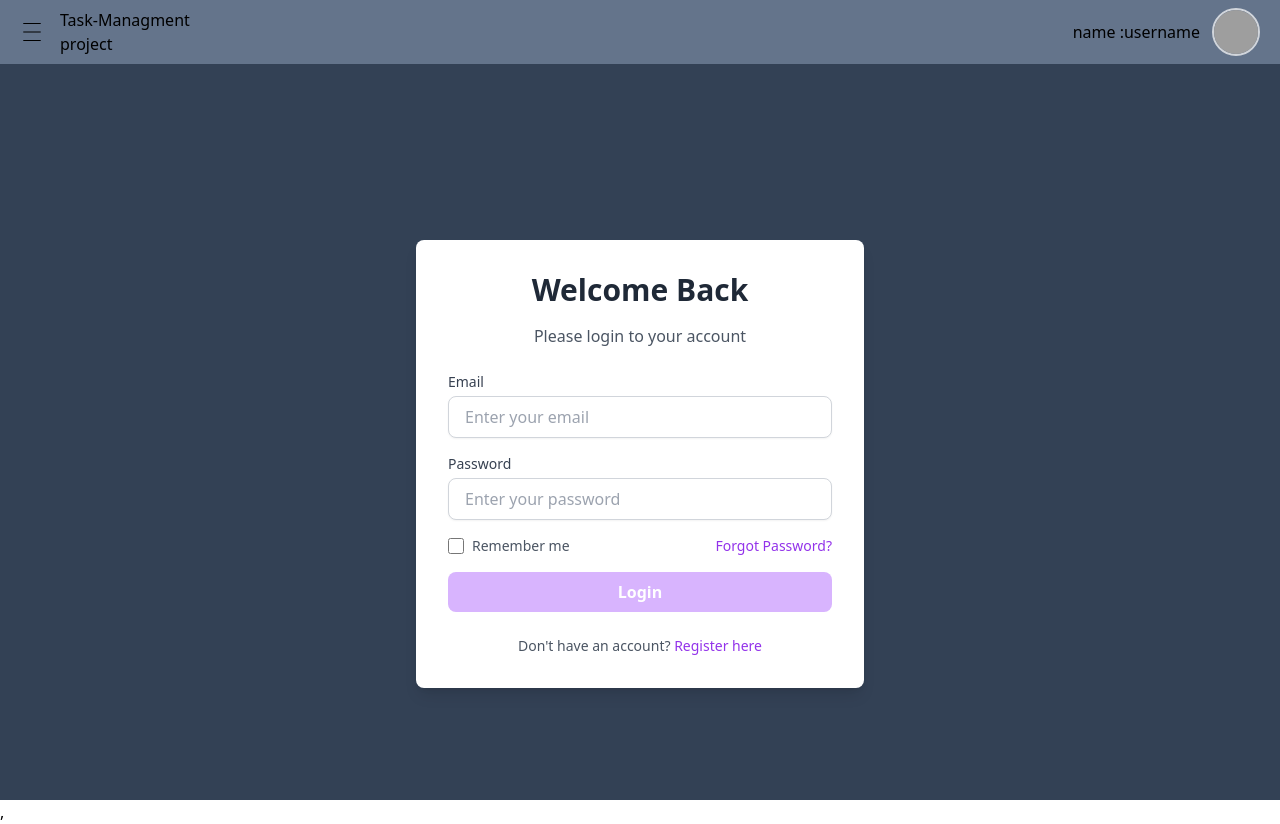
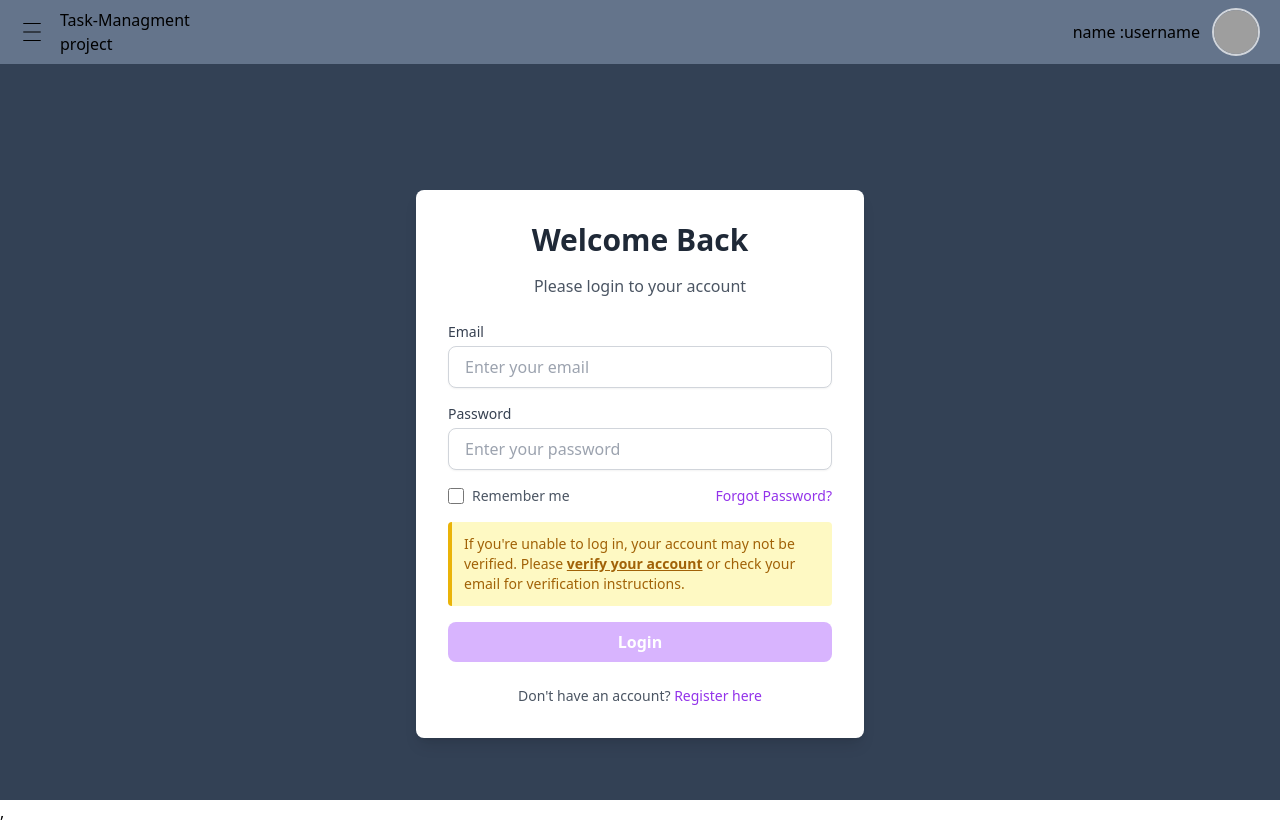
Before and after one commit to fuleprashant/task_managment, a React (Vite) app in the folder frontend/: page /auth/login in a window 1280 px wide. Built offline with nearby package versions, Linux system fonts and the light colour scheme.

Commit message:
add style and functionality that if the user email is not verified than verify it threw the login page

```diff
--- a/frontend/src/pages/Login.jsx
+++ b/frontend/src/pages/Login.jsx
@@ -67,6 +67,88 @@ const Login = () => {
   };
 
   return (
+    // <div className="min-h-screen flex items-center justify-center bg-slate-700">
+    //   <div className="bg-white rounded-lg shadow-lg p-8 w-full max-w-md">
+    //     <h2 className="text-3xl font-bold text-center text-gray-800 mb-4">
+    //       Welcome Back
+    //     </h2>
+    //     <p className="text-center text-gray-600 mb-6">
+    //       Please login to your account
+    //     </p>
+    //     <form className="space-y-4" onSubmit={handleSubmit(onSubmit)}>
+    //       <div>
+    //         <label
+    //           htmlFor="email"
+    //           className="block text-sm font-medium text-gray-700"
+    //         >
+    //           Email
+    //         </label>
+    //         <input
+    //           type="email"
+    //           id="email"
+    //           {...register("email")}
+    //           placeholder="Enter your email"
+    //           className="w-full mt-1 px-4 py-2 border border-gray-300 rounded-lg shadow-sm focus:outline-none focus:ring-2 focus:ring-purple-500"
+    //         />
+    //         {errors.email && (
+    //           <p className="text-red-500 text-xs mt-1">
+    //             {errors.email.message}
+    //           </p>
+    //         )}
+    //       </div>
+    //       <div>
+    //         <label
+    //           htmlFor="password"
+    //           className="block text-sm font-medium text-gray-700"
+    //         >
+    //           Password
+    //         </label>
+    //         <input
+    //           type="password"
+    //           id="password"
+    //           {...register("password")}
+    //           placeholder="Enter your password"
+    //           className="w-full mt-1 px-4 py-2 border border-gray-300 rounded-lg shadow-sm focus:outline-none focus:ring-2 focus:ring-purple-500"
+    //         />
+    //         {errors.password && (
+    //           <p className="text-red-500 text-xs mt-1">
+    //             {errors.password.message}
+    //           </p>
+    //         )}
+    //       </div>
+    //       <div className="flex justify-between items-center">
+    //         <label className="flex items-center text-sm text-gray-600">
+    //           <input
+    //             type="checkbox"
+    //             className="h-4 w-4 text-purple-500 border-gray-300 rounded"
+    //           />
+    //           <span className="ml-2">Remember me</span>
+    //         </label>
+    //         <NavLink
+    //           to="/auth/forgetpassword"
+    //           className="text-sm text-purple-600 hover:underline"
+    //         >
+    //           Forgot Password?
+    //         </NavLink>
+    //       </div>
+    //       <button
+    //         type="submit"
+    //         className="w-full bg-purple-300 hover:bg-purple-500 text-white font-bold py-2 px-4 rounded-lg focus:outline-none focus:ring-2 focus:ring-purple-500"
+    //       >
+    //         Login
+    //       </button>
+    //     </form>
+    //     <p className="text-center text-sm text-gray-600 mt-6">
+    //       Don't have an account?{" "}
+    //       <NavLink
+    //         to="/auth/register"
+    //         className="text-purple-600 hover:underline"
+    //       >
+    //         Register here
+    //       </NavLink>
+    //     </p>
+    //   </div>
+    // </div>
     <div className="min-h-screen flex items-center justify-center bg-slate-700">
       <div className="bg-white rounded-lg shadow-lg p-8 w-full max-w-md">
         <h2 className="text-3xl font-bold text-center text-gray-800 mb-4">
@@ -131,6 +213,22 @@ const Login = () => {
               Forgot Password?
             </NavLink>
           </div>
+
+          {/* New Section for Account Verification Message */}
+          <div className="mt-4 bg-yellow-100 border-l-4 border-yellow-500 text-yellow-700 p-3 rounded">
+            <p className="text-sm">
+              If you're unable to log in, your account may not be verified.
+              Please{" "}
+              <NavLink
+                to="/auth/verifyotp"
+                className="text-yellow-700 font-semibold underline hover:text-yellow-800"
+              >
+                verify your account
+              </NavLink>{" "}
+              or check your email for verification instructions.
+            </p>
+          </div>
+
           <button
             type="submit"
             className="w-full bg-purple-300 hover:bg-purple-500 text-white font-bold py-2 px-4 rounded-lg focus:outline-none focus:ring-2 focus:ring-purple-500"
```
